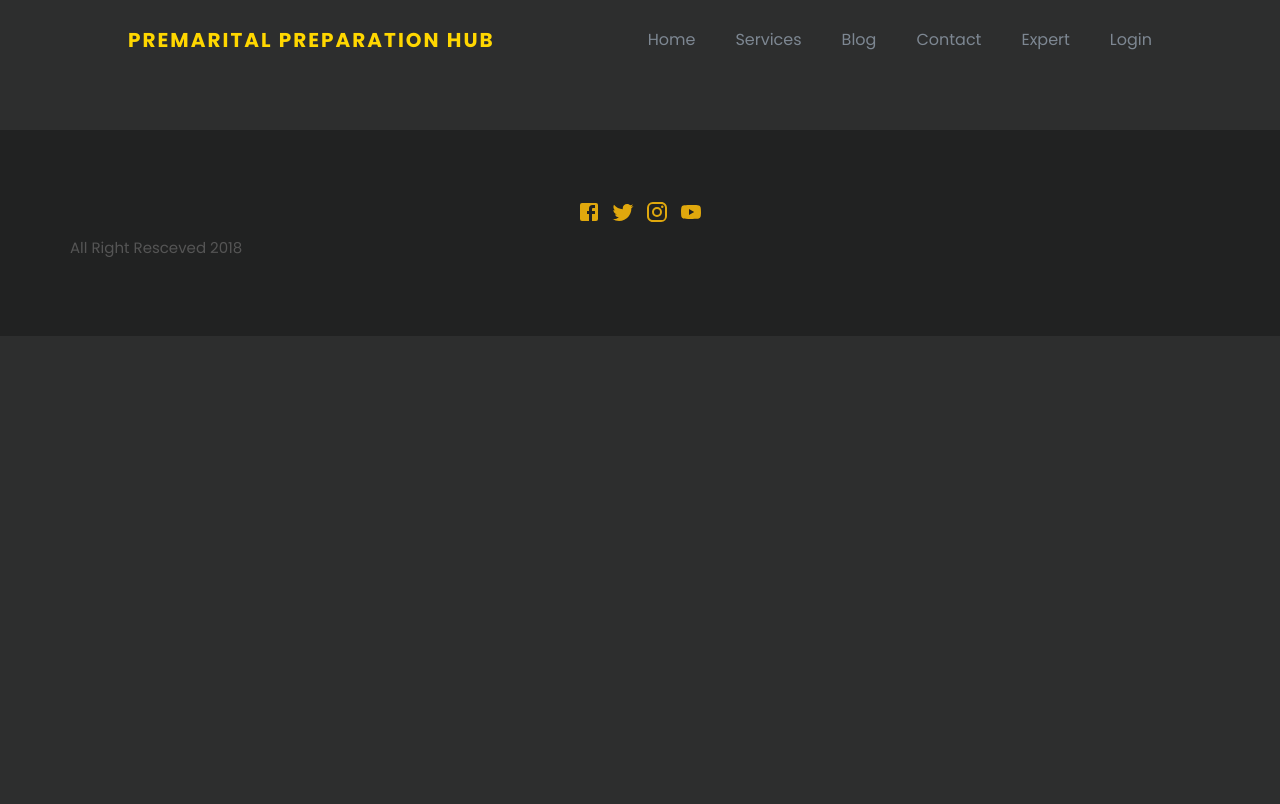
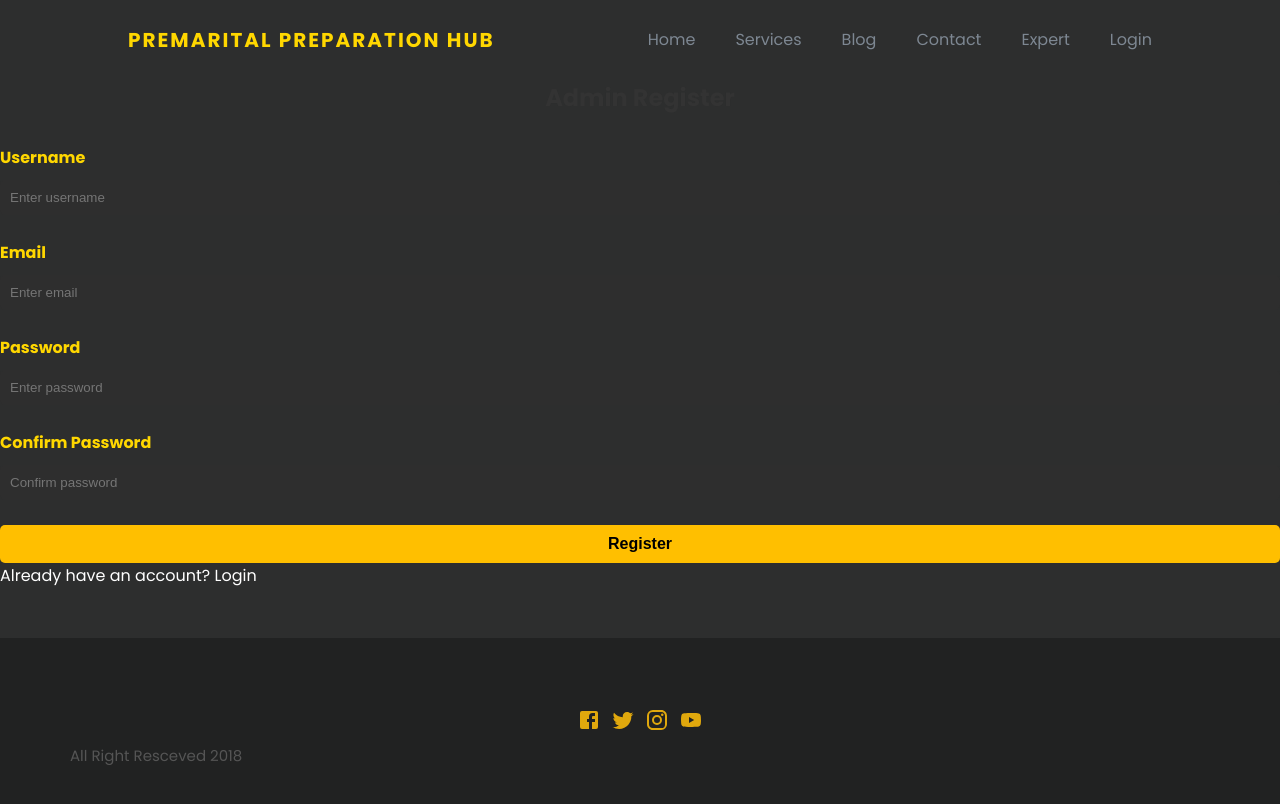
Before and after one commit to PhanNghia6604/PreWed-App, a React (Create React App) app in the folder login-signup/: page /admin-register in a window 1280 px wide. Shown: the top 804 px of the page. Built offline with nearby package versions, Linux system fonts and the light colour scheme.

Commit message:
add AdminRegister

```diff
--- /dev/null
+++ b/login-signup/src/Components/Page/Menu Admin/AdminDashbaord.jsx
@@ -0,0 +1,42 @@
+import React, { useEffect } from "react";
+import { useNavigate, Link } from "react-router-dom";
+import styles from "./AdminDashboard.module.css";
+
+export const AdminDashboard = () => {
+  const navigate = useNavigate();
+
+  useEffect(() => {
+    // Kiểm tra nếu chưa đăng nhập thì chuyển về trang login
+    const token = localStorage.getItem("adminToken");
+    if (!token) {
+      navigate("/admin-login");
+    }
+  }, [navigate]);
+
+  const handleLogout = () => {
+    localStorage.removeItem("adminToken"); // Xóa token
+    navigate("/admin-login"); // Chuyển hướng về trang login
+  };
+
+  return (
+    <div className={styles.dashboard}>
+      {/* Thanh Navbar */}
+      <nav className={styles.navbar}>
+        <h1>Admin Dashboard</h1>
+        <ul>
+          <li><Link to="/admin/revenue">Quản lý thu nhập</Link></li>
+          <li><Link to="/admin/users">Quản lý chuyên gia & User</Link></li>
+          <li><Link to="/admin/blogs">Quản lý Blog</Link></li>
+          <li><Link to="/admin/approve-experts">Phê duyệt chuyên gia</Link></li>
+          <li><button onClick={handleLogout} className={styles.logoutBtn}>Đăng xuất</button></li>
+        </ul>
+      </nav>
+
+      {/* Nội dung trang */}
+      <div className={styles.content}>
+        <h2>Chào mừng đến với Admin Dashboard!</h2>
+        <p>Chọn một mục từ menu để quản lý hệ thống.</p>
+      </div>
+    </div>
+  );
+};
--- /dev/null
+++ b/login-signup/src/Components/Page/Menu Admin/AdminDashboard.module.css
@@ -0,0 +1,55 @@
+.dashboard {
+    display: flex;
+    flex-direction: column;
+    height: 100vh;
+    background-color: #f4f4f4;
+  }
+
+  .navbar {
+    background-color: #2c3e50;
+    color: white;
+    padding: 1rem 2rem;
+    display: flex;
+    justify-content: space-between;
+    align-items: center;
+  }
+
+  .navbar ul {
+    list-style: none;
+    display: flex;
+    gap: 1.5rem;
+  }
+
+  .navbar li {
+    display: inline;
+  }
+
+  .navbar a {
+    color: white;
+    text-decoration: none;
+    font-weight: bold;
+  }
+
+  .navbar a:hover {
+    text-decoration: underline;
+  }
+
+  .logoutBtn {
+    background: red;
+    color: white;
+    border: none;
+    padding: 0.5rem 1rem;
+    cursor: pointer;
+    font-size: 1rem;
+    border-radius: 4px;
+  }
+
+  .logoutBtn:hover {
+    background: darkred;
+  }
+
+  .content {
+    flex: 1;
+    padding: 2rem;
+    text-align: center;
+  }
--- a/login-signup/src/Components/Page/Menu Admin/AdminLogin.jsx
+++ b/login-signup/src/Components/Page/Menu Admin/AdminLogin.jsx
@@ -8,31 +8,26 @@ export const AdminLogin = ({ setIsLoggedIn }) => {
   const [error, setError] = useState("");
   const navigate = useNavigate();
 
-  const handleLogin = async (event) => {
+  const handleLogin = (event) => {
     event.preventDefault();
     setError("");
 
-    try {
-      const response = await fetch("/api/admin-login", {
-        method: "POST",
-        headers: { "Content-Type": "application/json" },
-        body: JSON.stringify({ username, password }),
-      });
+    const existingUsers = JSON.parse(localStorage.getItem("adminUsers")) || [];
 
-      const data = await response.json();
+    const user = existingUsers.find(user => user.username === username && user.password === password);
 
-      if (!response.ok) {
-        setError(data.message || "Login failed, please check your credentials.");
+    if (!user) {
+        setError("Invalid username or password!");
         return;
-      }
+    }
 
-      localStorage.setItem("adminToken", data.token);
-      setIsLoggedIn(true);
-      navigate("/admin-dashboard");
-    } catch (error) {
-      setError("Login failed, please try again.");
-    }
-  };
+    // Lưu session vào localStorage
+    localStorage.setItem("adminSession", JSON.stringify(user));
+
+    setIsLoggedIn(true);
+    navigate("/admin-dashboard");
+};
+
 
   return (
     <section className={styles["admin-login"]}>
--- /dev/null
+++ b/login-signup/src/Components/Page/Menu Admin/AdminRegister.jsx
@@ -0,0 +1,115 @@
+import React, { useState } from "react";
+import { useNavigate } from "react-router-dom";
+import styles from "./AdminRegister.module.css"; // Import đúng cách
+
+export const AdminRegister = () => {
+    const [formData, setFormData] = useState({
+        username: "",
+        email: "",
+        password: "",
+        confirmPassword: "",
+    });
+    const [error, setError] = useState("");
+    const [success, setSuccess] = useState("");
+    const navigate = useNavigate();
+
+    const handleChange = (e) => {
+        setFormData({ ...formData, [e.target.name]: e.target.value });
+    };
+
+    const handleRegister = (event) => {
+        event.preventDefault();
+        setError("");
+        setSuccess("");
+
+        if (formData.password !== formData.confirmPassword) {
+            setError("Passwords do not match!");
+            return;
+        }
+
+        // Lưu thông tin vào localStorage
+        const existingUsers = JSON.parse(localStorage.getItem("adminUsers")) || [];
+
+        // Kiểm tra xem email đã tồn tại chưa
+        if (existingUsers.some(user => user.email === formData.email)) {
+            setError("Email already registered!");
+            return;
+        }
+
+        const newUser = {
+            username: formData.username,
+            email: formData.email,
+            password: formData.password,
+        };
+
+        existingUsers.push(newUser);
+        localStorage.setItem("adminUsers", JSON.stringify(existingUsers));
+
+        setSuccess("Registration successful! Redirecting to login...");
+        setTimeout(() => navigate("/admin-login"), 2000);
+    };
+
+    return (
+        <div className={styles.registerContainer}>
+            <div className={styles.container}>
+                <h2>Admin Register</h2>
+                {error && <div className={styles.message} style={{ color: "red" }}>{error}</div>}
+                {success && <div className={styles.message} style={{ color: "green" }}>{success}</div>}
+                <form onSubmit={handleRegister} className={styles.registerForm}>
+                    <div className={styles.inputBox}>
+                        <label>Username</label>
+                        <input
+                            type="text"
+                            name="username"
+                            placeholder="Enter username"
+                            required
+                            value={formData.username}
+                            onChange={handleChange}
+                        />
+                    </div>
+
+                    <div className={styles.inputBox}>
+                        <label>Email</label>
+                        <input
+                            type="email"
+                            name="email"
+                            placeholder="Enter email"
+                            required
+                            value={formData.email}
+                            onChange={handleChange}
+                        />
+                    </div>
+
+                    <div className={styles.inputBox}>
+                        <label>Password</label>
+                        <input
+                            type="password"
+                            name="password"
+                            placeholder="Enter password"
+                            required
+                            value={formData.password}
+                            onChange={handleChange}
+                        />
+                    </div>
+
+                    <div className={styles.inputBox}>
+                        <label>Confirm Password</label>
+                        <input
+                            type="password"
+                            name="confirmPassword"
+                            placeholder="Confirm password"
+                            required
+                            value={formData.confirmPassword}
+                            onChange={handleChange}
+                        />
+                    </div>
+
+                    <button type="submit" className={styles.btn}>Register</button>
+                    <div className={styles.loginLink}>
+                        Already have an account? <span onClick={() => navigate("/login")}>Login</span>
+                    </div>
+                </form>
+            </div>
+        </div>
+    );
+};
--- /dev/null
+++ b/login-signup/src/Components/Page/Menu Admin/AdminRegister.module.css
@@ -0,0 +1,67 @@
+/* AdminRegister.module.css */
+.register-container {
+    background: #1e1e1e;
+    padding: 2rem;
+    border-radius: 10px;
+    width: 400px;
+    color: #ffd700;
+    text-align: center;
+    box-shadow: 0 4px 10px rgba(0, 0, 0, 0.3);
+    margin: auto;
+}
+
+h2 {
+    font-size: 24px;
+    font-weight: bold;
+    margin-bottom: 20px;
+}
+
+label {
+    display: block;
+    font-weight: bold;
+    text-align: left;
+    margin: 10px 0 5px;
+    color: #ffd700;
+}
+
+input {
+    width: 100%;
+    padding: 10px;
+    margin-bottom: 15px;
+    border-radius: 5px;
+    border: none;
+    background: #2e2e2e;
+    color: #fff;
+}
+
+button {
+    background: #ffbf00;
+    color: black;
+    font-size: 16px;
+    font-weight: bold;
+    padding: 10px;
+    width: 100%;
+    border: none;
+    border-radius: 5px;
+    cursor: pointer;
+    margin-top: 10px;
+}
+
+button:hover {
+    background: #e6ac00;
+}
+
+.login-link {
+    margin-top: 15px;
+    font-size: 14px;
+    color: #fff;
+}
+
+.login-link span {
+    color: #ffd700;
+    cursor: pointer;
+}
+
+.login-link span:hover {
+    text-decoration: underline;
+}
--- a/login-signup/src/Components/Page/Page.jsx
+++ b/login-signup/src/Components/Page/Page.jsx
@@ -30,6 +30,9 @@ import { ExpertAppointments } from './Menu Expert/ExpertAppointments';
 import { AdminLogin } from './Menu Admin/AdminLogin';
 import { Earnings } from './Menu Expert/Earning';
 import FeedbackPage from './Menu Customer/FeedBackPage';
+import { AdminDashboard } from './Menu Admin/AdminDashbaord';
+import { AdminRegister } from './Menu Admin/AdminRegister';
+
 
 
 export const Page = () => {
@@ -83,6 +86,8 @@ export const Page = () => {
           <Route exact path="/test" element={<Test />} />
           <Route exact path="/result" element={<Result />} />
           <Route exact path="/admin-login" element={<AdminLogin />} />
+          <Route exact path="/admin-dashboard" element={<AdminDashboard />} />
+          <Route exact path="/admin-register" element={<AdminRegister />} />
 
 
 
```
